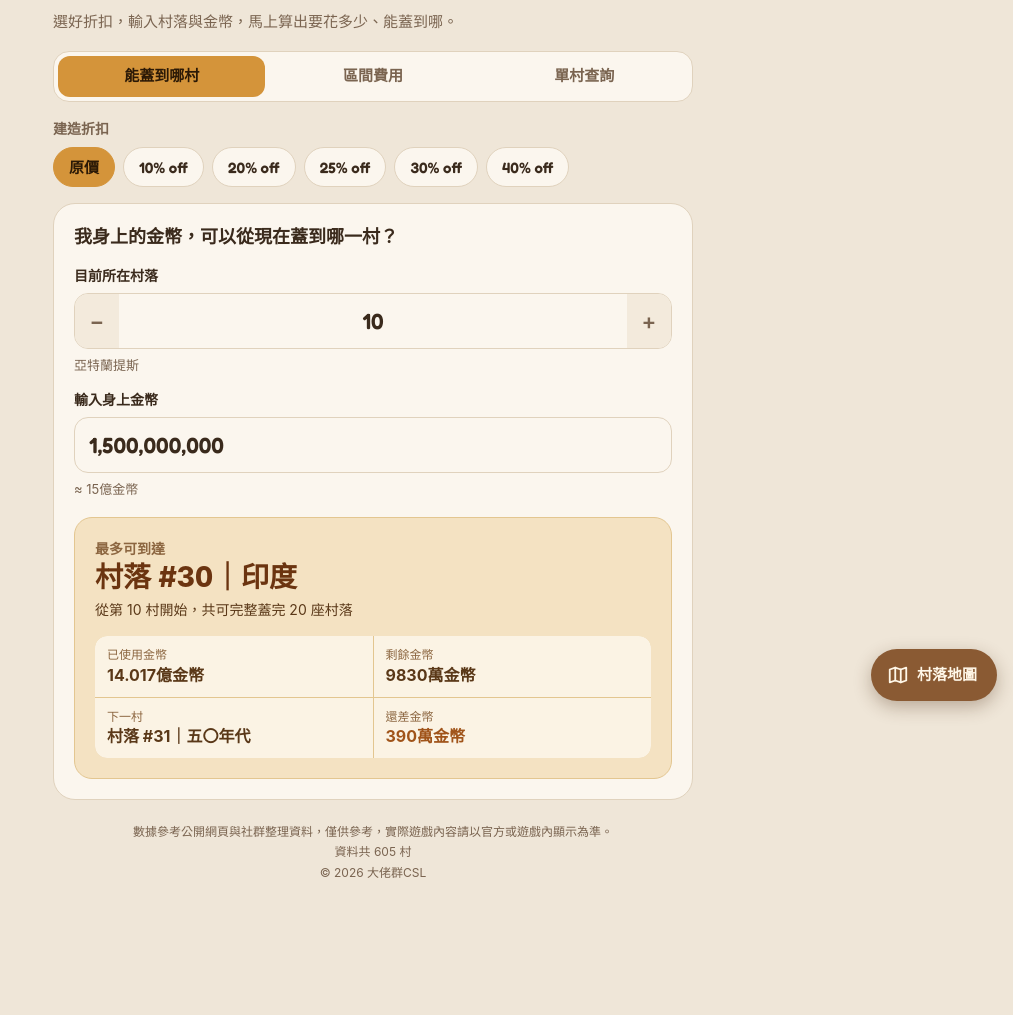
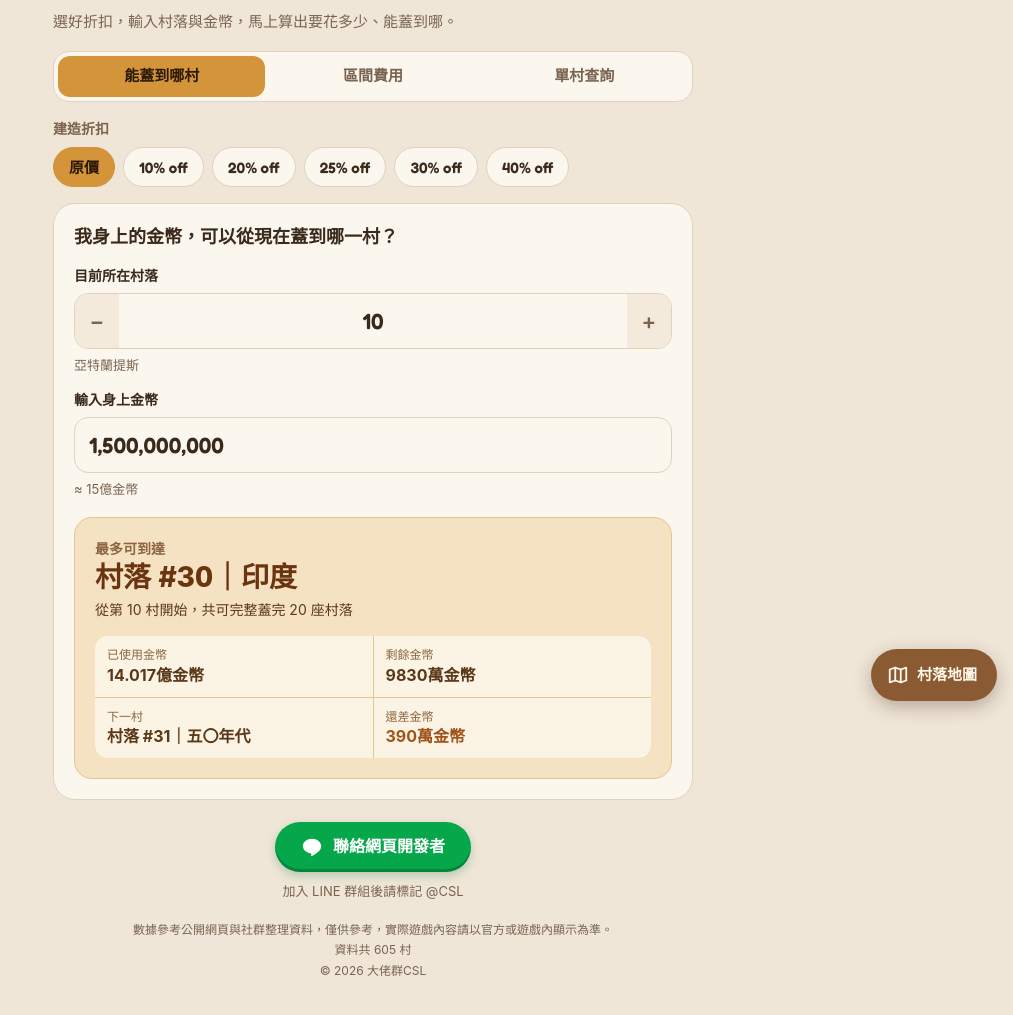
Before and after one commit to Der46/cm_village_cost, a plain HTML site: page index.html in a window 1280 px wide. Shown: the part 83-1098 px from the top of the page, without its empty margins (267-1280 px from the left). Before the commit the page ends 1062 px from the top, so only its background shows below. Drawn offline with Linux system fonts and the light colour scheme.

Commit message:
feat: add LINE contact button to the footer
Green "聯絡網頁開發者" button opens the LINE group invite in a new tab,
with a note asking users to tag @CSL after joining. Translated for all
9 languages.

Co-Authored-By: Claude Opus 5.5 <noreply@anthropic.com>

```diff
--- a/i18n.json
+++ b/i18n.json
@@ -93,7 +93,9 @@
         "mapClose": "關閉",
         "mapNoMatch": "找不到符合的村落",
         "mapPriceNote": "價格已套用：{discount}",
-        "mapCurrentTag": "目前村落"
+        "mapCurrentTag": "目前村落",
+        "contactDev": "聯絡網頁開發者",
+        "contactHint": "加入 LINE 群組後請標記 @CSL"
     },
     "en": {
         "htmlLang": "en",
@@ -189,7 +191,9 @@
         "mapClose": "Close",
         "mapNoMatch": "No matching village",
         "mapPriceNote": "Prices shown with: {discount}",
-        "mapCurrentTag": "Current"
+        "mapCurrentTag": "Current",
+        "contactDev": "Contact the developer",
+        "contactHint": "After joining the LINE group, please tag @CSL"
     },
     "vi": {
         "htmlLang": "vi",
@@ -285,7 +289,9 @@
         "mapClose": "Đóng",
         "mapNoMatch": "Không tìm thấy làng phù hợp",
         "mapPriceNote": "Giá đã áp dụng: {discount}",
-        "mapCurrentTag": "Làng hiện tại"
+        "mapCurrentTag": "Làng hiện tại",
+        "contactDev": "Liên hệ nhà phát triển",
+        "contactHint": "Sau khi vào nhóm LINE, vui lòng gắn thẻ @CSL"
     },
     "ja": {
         "htmlLang": "ja",
@@ -381,7 +387,9 @@
         "mapClose": "閉じる",
         "mapNoMatch": "該当する村がありません",
         "mapPriceNote": "表示価格：{discount}",
-        "mapCurrentTag": "現在の村"
+        "mapCurrentTag": "現在の村",
+        "contactDev": "開発者に連絡",
+        "contactHint": "LINEグループに参加後、@CSL をメンションしてください"
     },
     "ko": {
         "htmlLang": "ko",
@@ -477,7 +485,9 @@
         "mapClose": "닫기",
         "mapNoMatch": "일치하는 마을이 없어요",
         "mapPriceNote": "적용된 가격: {discount}",
-        "mapCurrentTag": "현재 마을"
+        "mapCurrentTag": "현재 마을",
+        "contactDev": "개발자에게 연락",
+        "contactHint": "LINE 그룹에 참여한 뒤 @CSL 을 태그해 주세요"
     },
     "th": {
         "htmlLang": "th",
@@ -573,7 +583,9 @@
         "mapClose": "ปิด",
         "mapNoMatch": "ไม่พบหมู่บ้านที่ตรงกัน",
         "mapPriceNote": "ราคาที่ใช้: {discount}",
-        "mapCurrentTag": "หมู่บ้านปัจจุบัน"
+        "mapCurrentTag": "หมู่บ้านปัจจุบัน",
+        "contactDev": "ติดต่อผู้พัฒนา",
+        "contactHint": "เข้ากลุ่ม LINE แล้วแท็ก @CSL"
     },
     "id": {
         "htmlLang": "id",
@@ -669,7 +681,9 @@
         "mapClose": "Tutup",
         "mapNoMatch": "Tidak ada desa yang cocok",
         "mapPriceNote": "Harga dengan: {discount}",
-        "mapCurrentTag": "Saat ini"
+        "mapCurrentTag": "Saat ini",
+        "contactDev": "Hubungi pengembang",
+        "contactHint": "Setelah bergabung ke grup LINE, tag @CSL"
     },
     "es": {
         "htmlLang": "es",
@@ -765,7 +779,9 @@
         "mapClose": "Cerrar",
         "mapNoMatch": "No hay aldeas que coincidan",
         "mapPriceNote": "Precios con: {discount}",
-        "mapCurrentTag": "Actual"
+        "mapCurrentTag": "Actual",
+        "contactDev": "Contactar al desarrollador",
+        "contactHint": "Tras unirte al grupo de LINE, etiqueta a @CSL"
     },
     "pt": {
         "htmlLang": "pt",
@@ -861,6 +877,8 @@
         "mapClose": "Fechar",
         "mapNoMatch": "Nenhuma vila encontrada",
         "mapPriceNote": "Preços com: {discount}",
-        "mapCurrentTag": "Atual"
+        "mapCurrentTag": "Atual",
+        "contactDev": "Falar com o desenvolvedor",
+        "contactHint": "Depois de entrar no grupo do LINE, marque @CSL"
     }
 }
--- a/index.html
+++ b/index.html
@@ -677,6 +677,49 @@
             margin: 0;
         }
 
+        /* LINE contact button */
+        .contact {
+            margin-bottom: 18px;
+        }
+
+        .contact-btn {
+            display: inline-flex;
+            align-items: center;
+            justify-content: center;
+            gap: 10px;
+            min-height: 50px;
+            padding: 0 26px;
+            border-radius: 999px;
+            background: #06a74b;
+            color: #ffffff;
+            font-size: 16px;
+            font-weight: 800;
+            text-decoration: none;
+            box-shadow: inset 0 -3px 0 rgba(0, 70, 30, 0.35), 0 4px 10px rgba(6, 120, 55, 0.25);
+            transition: background-color 0.15s ease, transform 0.15s ease;
+        }
+
+        .contact-btn:hover {
+            background: #05923f;
+        }
+
+        .contact-btn:active {
+            transform: translateY(1px);
+        }
+
+        .contact-btn svg {
+            width: 22px;
+            height: 22px;
+            fill: #ffffff;
+            flex: none;
+        }
+
+        .contact-hint {
+            margin-top: 8px !important;
+            font-size: 13px;
+            color: var(--ink-soft);
+        }
+
         .app {
             padding-bottom: 72px;
         }
@@ -1219,6 +1262,16 @@
         </section>
 
         <footer class="footer">
+            <div class="contact">
+                <a class="contact-btn" href="https://line.me/ti/g2/vFTIlDhsyEN9wo0SYbIpDBL9AsHbK-mbHTS5YA?utm_source=invitation&amp;utm_medium=link_copy&amp;utm_campaign=default"
+                    target="_blank" rel="noopener noreferrer">
+                    <svg viewBox="0 0 24 24" aria-hidden="true">
+                        <path d="M12 3C6.5 3 2 6.6 2 11c0 3.9 3.5 7.2 8.3 7.9.3.1.8.2.9.5.1.3.1.7 0 1l-.1.9c0 .3-.2 1 .9.5 1.1-.5 6-3.5 8.2-6.1C21.6 14.2 22 12.7 22 11c0-4.4-4.5-8-10-8Z" />
+                    </svg>
+                    <span data-i18n="contactDev">聯絡網頁開發者</span>
+                </a>
+                <p class="contact-hint" data-i18n="contactHint">加入 LINE 群組後請標記 @CSL</p>
+            </div>
             <p data-i18n="notice">數據參考公開網頁與社群整理資料，僅供參考，實際遊戲內容請以官方或遊戲內顯示為準。</p>
             <p id="dataCount"></p>
             <p>© <span id="year"></span> 大佬群CSL</p>
```
